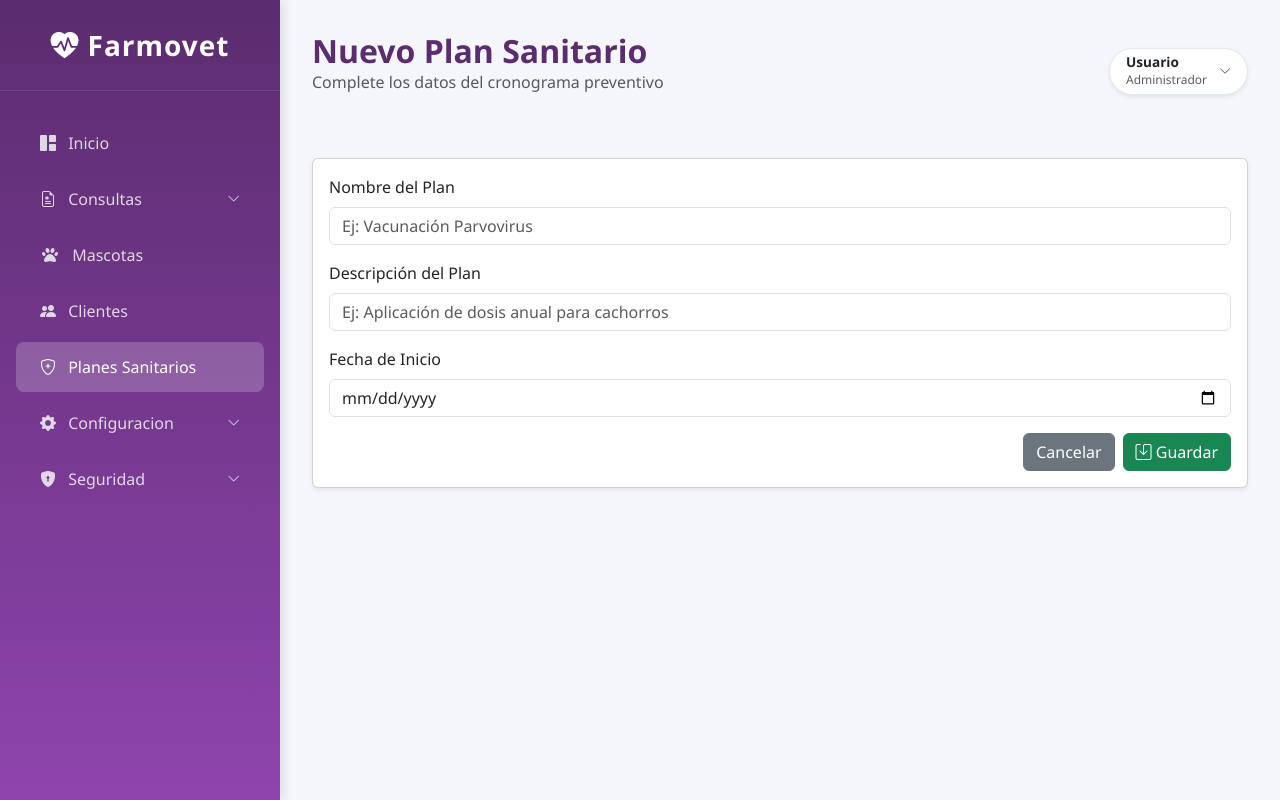
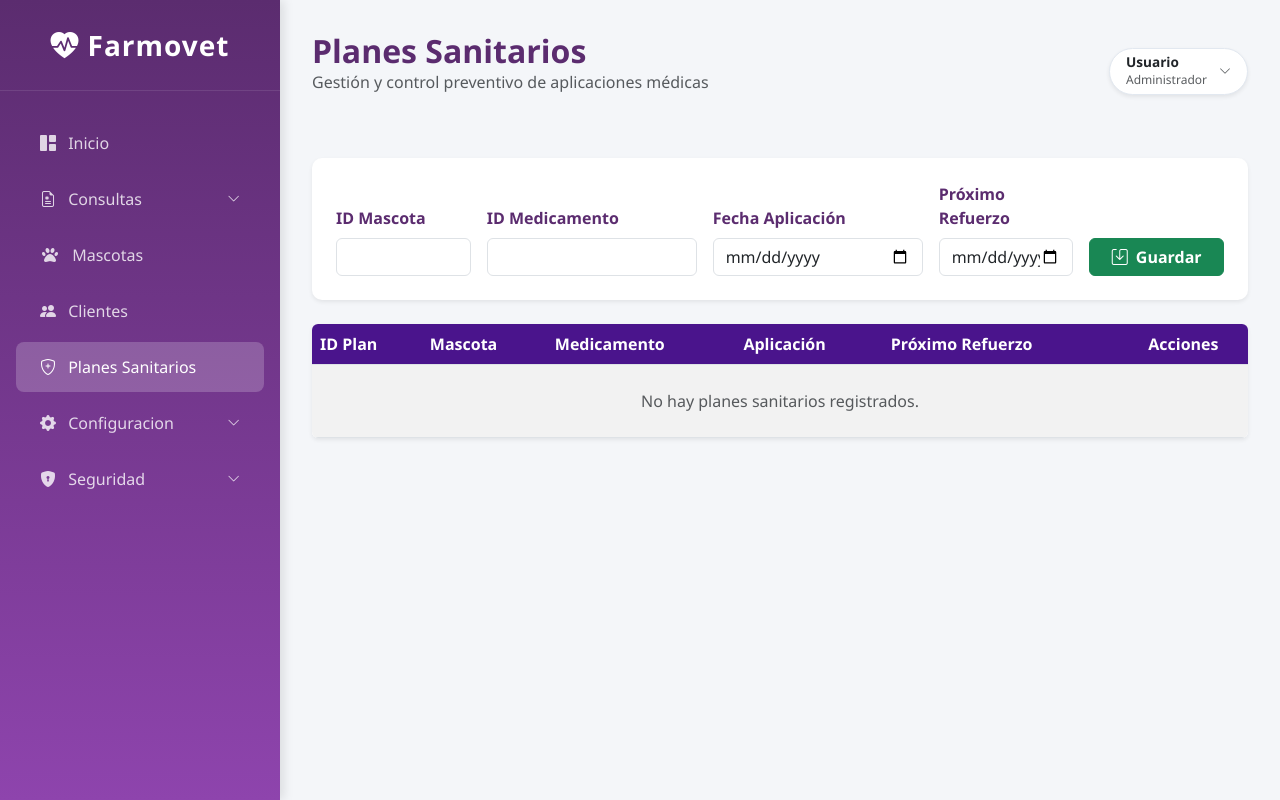
Before and after one commit to GabrielCoronel18/Sistema_Farmovet, a PHP site: page /app/view/Plan_sanitarioView.php in a window 1280 px wide. Run offline with PHP 8.4, Linux system fonts and the light colour scheme; some libraries are stand-ins or nearby versions.

Commit message:
Refactor Plan sanitario view layout and scripts
Nueva vista

```diff
--- a/app/view/Plan_sanitarioView.php
+++ b/app/view/Plan_sanitarioView.php
@@ -3,8 +3,7 @@
 <head>
     <meta charset="utf-8">
     <meta name="viewport" content="width=device-width, initial-scale=1">
-    <title>Farmovet - Plan Sanitario</title>
-    <link href="public/bootstrap-5.3.8-dist/css/bootstrap.min.css" rel="stylesheet">
+    <title>Farmovet - Planes Sanitarios</title>
     <link href="https://cdn.jsdelivr.net/npm/bootstrap@5.3.0/dist/css/bootstrap.min.css" rel="stylesheet">
     <link rel="stylesheet" href="https://cdn.jsdelivr.net/npm/bootstrap-icons@1.11.1/font/bootstrap-icons.css">
     <link rel="stylesheet" href="https://cdnjs.cloudflare.com/ajax/libs/font-awesome/7.0.1/css/all.min.css">
@@ -12,6 +11,7 @@
 </head>
 <body>
 <div class="d-flex">
+
     <nav class="sidebar d-flex flex-column">
         <div class="sidebar-brand">
             <i class="bi bi-heart-pulse-fill me-2"></i>Farmovet
@@ -20,6 +20,7 @@
             <a href="?url=Dashboard" class="nav-link-custom">
                 <div><i class="bi bi-grid-1x2-fill me-2"></i> Inicio</div>
             </a>
+
             <a href="#menuConsultas" data-bs-toggle="collapse" class="nav-link-custom" aria-expanded="false">
                 <div><i class="bi bi-file-earmark-medical me-2"></i> Consultas</div>
                 <i class="bi bi-chevron-down arrow-icon"></i>
@@ -30,15 +31,19 @@
                     <a href="?url=Consulta" class="nav-link-sub">Historial Clinico</a>
                 </div>
             </div>
+
             <a href="?url=Mascota" class="nav-link-custom">
                 <div><i class="fa-solid fa-paw me-2"></i> Mascotas</div>
             </a>
+
             <a href="?url=Cliente" class="nav-link-custom">
                 <div><i class="bi bi-people-fill me-2"></i> Clientes</div>
             </a>
+
             <a href="?url=PlanSanitario" class="nav-link-custom active">
                 <div><i class="bi bi-shield-plus me-2"></i> Planes Sanitarios</div>
             </a>
+
             <a href="#menuConfiguracion" data-bs-toggle="collapse" class="nav-link-custom" aria-expanded="false">
                 <div><i class="bi bi-gear-fill me-2"></i> Configuracion</div>
                 <i class="bi bi-chevron-down arrow-icon"></i>
@@ -53,6 +58,7 @@
                     <a href="?url=Patologia" class="nav-link-sub">Patologias</a>
                 </div>
             </div>
+
             <a href="#menuSeguridad" data-bs-toggle="collapse" class="nav-link-custom" aria-expanded="false">
                 <div><i class="bi bi-shield-lock-fill me-2"></i> Seguridad</div>
                 <i class="bi bi-chevron-down arrow-icon"></i>
@@ -67,11 +73,13 @@
     </nav>
 
     <main class="main-content">
+
         <header class="d-flex justify-content-between align-items-center mb-5">
             <div>
-                <h2 id="titulo-form" class="fw-bold text-purple mb-0">Nuevo Plan Sanitario</h2>
-                <p class="text-muted">Complete los datos del cronograma preventivo</p>
+                <h2 class="fw-bold text-purple mb-0">Planes Sanitarios</h2>
+                <p class="text-muted">Gestión y control preventivo de aplicaciones médicas</p>
             </div>
+
             <div class="dropdown">
                 <button class="btn profile-dropdown-btn d-flex align-items-center gap-2 shadow-sm" type="button" data-bs-toggle="dropdown" aria-expanded="false">
                     <div class="text-start d-none d-sm-block" style="line-height: 1.1;">
@@ -83,99 +91,188 @@
                 <ul class="dropdown-menu dropdown-menu-end shadow-sm border-0 mt-2" style="border-radius: 10px;">
                     <li><a class="dropdown-item py-2" href="?url=Usuario"><i class="bi bi-person me-2 text-purple"></i>Perfil</a></li>
                     <li><hr class="dropdown-divider"></li>
-                    <li><a class="dropdown-item py-2 text-danger" href="Login"><i class="bi bi-box-arrow-right me-2"></i>Cerrar Sesión</a></li>
+                    <li><a class="dropdown-item py-2 text-danger" href="Login"><i class="bi bi-box-arrow-right me-2"></i> Cerrar Sesión</a></li>
                 </ul>
             </div>
         </header>
 
-        <div class="card shadow-sm">
-            <div class="card-body">
-                <form id="form-plan">
-                    <input type="hidden" id="id" name="id" value="">
+        <div class="card shadow-sm border-0 mb-4" style="border-left: 4px solid #7b1fa2; border-radius: 10px;">
+            <div class="card-body p-4">
+                <form id="form-plan-sanitario">
+                    <input type="hidden" name="action_form" id="action_form" value="registrar">
+                    <input type="hidden" name="id_plan" id="id_plan" value="">
 
-                    <div class="mb-3">
-                        <label for="nombre" class="form-label">Nombre del Plan</label>
-                        <input type="text" class="form-control" id="nombre" name="nombre" required placeholder="Ej: Vacunación Parvovirus">
+                    <div class="row g-3 align-items-end">
+                        <div class="col-md-2">
+                            <label class="form-label fw-semibold text-purple" style="color: #4a148c;">ID Mascota</label>
+                            <input type="number" name="id_mascota" id="id_mascota" class="form-control" required>
                         </div>
-
-                    <div class="mb-3">
-                        <label for="descripcion" class="form-label">Descripción del Plan</label>
-                        <input type="text" class="form-control" id="descripcion" name="descripcion" required placeholder="Ej: Aplicación de dosis anual para cachorros">
+                        <div class="col-md-3">
+                            <label class="form-label fw-semibold text-purple" style="color: #4a148c;">ID Medicamento</label>
+                            <input type="number" name="id_medicamento" id="id_medicamento" class="form-control" required>
                         </div>
-
-                    <div class="mb-3">
-                        <label for="fecha_inicio" class="form-label">Fecha de Inicio</label>
-                        <input type="date" class="form-control" id="fecha_inicio" name="fecha_inicio" required>
+                        <div class="col-md-3">
+                            <label class="form-label fw-semibold text-purple" style="color: #4a148c;">Fecha Aplicación</label>
+                            <input type="date" name="fecha_aplicacion" id="fecha_aplicacion" class="form-control" required>
                         </div>
-
-                    <div class="d-flex justify-content-end">
-                        <a href="?url=PlanSanitario" class="btn btn-secondary me-2">Cancelar</a>
-                        <button type="submit" class="btn btn-success" id="btn-submit">
-                            <i class="bi bi-save"></i> Guardar
+                        <div class="col-md-2">
+                            <label class="form-label fw-semibold text-purple" style="color: #4a148c;">Próximo Refuerzo</label>
+                            <input type="date" name="proximo_refuerzo" id="proximo_refuerzo" class="form-control" required>
+                        </div>
+                        <div class="col-md-2">
+                          <button type="submit" id="btn-guardar-plan" class="btn btn-success w-100 fw-semibold">
+    <i class="bi bi-save me-1"></i> Guardar
 </button>
+                            <button type="button" id="btn-cancelar-edicion" class="btn btn-secondary w-100 mt-1 d-none">Cancelar</button>
+                        </div>
                     </div>
                 </form>
             </div>
         </div>
+
+        <div class="table-responsive shadow-sm rounded">
+            <table class="table table-striped align-middle text-nowrap bg-white m-0">
+                <thead>
+                    <tr>
+                        <th class="text-white" style="background-color: #4a148c;">ID Plan</th>
+                        <th class="text-white" style="background-color: #4a148c;">Mascota</th>
+                        <th class="text-white" style="background-color: #4a148c;">Medicamento</th>
+                        <th class="text-white" style="background-color: #4a148c;">Aplicación</th>
+                        <th class="text-white" style="background-color: #4a148c;">Próximo Refuerzo</th>
+                        <th class="text-white text-center" style="background-color: #4a148c;">Acciones</th>
+                    </tr>
+                </thead>
+                <tbody id="tabla-planes-sanitarios">
+                    </tbody>
+            </table>
+        </div>
     </main>
 </div>
-<script src="public/bootstrap-5.3.8-dist/js/bootstrap.bundle.min.js"></script>
+
 <script src="https://cdn.jsdelivr.net/npm/bootstrap@5.3.0/dist/js/bootstrap.bundle.min.js"></script>
 <script src="https://cdn.jsdelivr.net/npm/sweetalert2@11"></script>
+
 <script>
+    let registrosLocales = [];
+
+    // Esta función usa el parámetro correcto de la URL para pedir los datos mediante Fetch
+    function cargarPlanesSanitarios() {
         const urlParams = new URLSearchParams(window.location.search);
-    const accion = urlParams.get('accion') || 'crear';
-    const id = urlParams.get('id');
+        const moduloUrl = urlParams.get('url') || 'PlanSanitario';
 
-    // Modo Edición: Carga de datos atómicos por método POST
-    if (accion === 'editar' && id) {
-        document.getElementById('titulo-form').textContent = 'Editar Plan Sanitario';
-        document.getElementById('btn-submit').innerHTML = '<i class="bi bi-save"></i> Actualizar';
+        const formData = new FormData();
+        formData.append('obtener', '1');
 
-        const fd = new FormData();
-        fd.append('obtenerPlan', '1');
-        fd.append('id', id);
+        fetch(`?url=${moduloUrl}`, { method: 'POST', body: formData })
+        .then(res => res.json())
+        .then(data => {
+            const tbody = document.getElementById('tabla-planes-sanitarios');
+            tbody.innerHTML = '';
+            registrosLocales = data.resultados;
 
-        fetch('?url=PlanSanitario', { method: 'POST', body: fd })
+            if (!registrosLocales || registrosLocales.length === 0) {
+                tbody.innerHTML = '<tr><td colspan="6" class="text-center text-muted py-4">No hay planes sanitarios registrados en el sistema.</td></tr>';
+            } else {
+                registrosLocales.forEach(p => {
+                    const fila = `
+                        <tr class="table-light">
+                            <td><strong>#${p.id_plan}</strong></td>
+                            <td>${p.nombre_mascota || 'Mascota'} <span class="text-muted small">(ID: ${p.id_mascota})</span></td>
+                            <td>${p.nombre_medicamento || 'Medicamento'} <span class="text-muted small">(ID: ${p.id_medicamento})</span></td>
+                            <td>${p.fecha_aplicacion}</td>
+                            <td class="fw-bold" style="color: #7b1fa2;">${p.proximo_refuerzo}</td>
+                            <td class="text-center">
+                                <button class="btn btn-sm btn-success me-1" onclick="prepararEdicion(${p.id_plan})"><i class="bi bi-pencil-square"></i> Editar</button>
+                                <button class="btn btn-sm btn-danger" onclick="eliminarRegistro(${p.id_plan})"><i class="bi bi-trash"></i> Eliminar</button>
+                            </td>
+                        </tr>`;
+                    tbody.insertAdjacentHTML('beforeend', fila);
+                });
+            }
+        }).catch(err => {
+            console.error("Error:", err);
+            document.getElementById('tabla-planes-sanitarios').innerHTML = '<tr><td colspan="6" class="text-center text-muted py-4">No hay planes sanitarios registrados.</td></tr>';
+        });
+    }
+
+    // Interceptar el envío del formulario para procesar de forma asíncrona
+    document.getElementById('form-plan-sanitario').addEventListener('submit', function(e) {
+        e.preventDefault();
+        const urlParams = new URLSearchParams(window.location.search);
+        const moduloUrl = urlParams.get('url') || 'PlanSanitario';
+        const formData = new FormData(this);
+
+        fetch(`?url=${moduloUrl}`, { method: 'POST', body: formData })
         .then(res => res.json())
         .then(data => {
             if (data.status === 'success') {
-                    document.getElementById('id').value = data.resultado.id_plan;
-                    document.getElementById('nombre').value = data.resultado.nombre_plan;
-                    document.getElementById('descripcion').value = data.resultado.descripcion;
-                    document.getElementById('fecha_inicio').value = data.resultado.fecha_inicio;
+                Swal.fire({ icon: 'success', title: '¡Guardado!', text: 'El registro se procesó con éxito.', confirmButtonColor: '#7b1fa2' });
+                resetearFormulario();
+                cargarPlanesSanitarios();
             } else {
-                    Swal.fire('Error', 'No se encontró el plan sanitario', 'error')
-                        .then(() => window.location.href = '?url=PlanSanitario');
+                Swal.fire({ icon: 'error', title: 'Error', text: 'Ocurrió un problema en la base de datos.' });
+            }
+        });
+    });
+
+    function prepararEdicion(id) {
+        const registro = registrosLocales.find(r => r.id_plan == id);
+        if (registro) {
+            document.getElementById('action_form').value = 'actualizar';
+            document.getElementById('id_plan').value = registro.id_plan;
+            document.getElementById('id_mascota').value = registro.id_mascota;
+            document.getElementById('id_medicamento').value = registro.id_medicamento;
+            document.getElementById('fecha_aplicacion').value = registro.fecha_aplicacion;
+            document.getElementById('proximo_refuerzo').value = registro.proximo_refuerzo;
+
+            document.getElementById('btn-guardar-plan').innerHTML = '<i class="bi bi-arrow-clockwise"></i> Actualizar';
+            document.getElementById('btn-cancelar-edicion').classList.remove('d-none');
+        }
+    }
+
+    function eliminarRegistro(id) {
+        const urlParams = new URLSearchParams(window.location.search);
+        const moduloUrl = urlParams.get('url') || 'PlanSanitario';
+
+        Swal.fire({
+            title: "¿Seguro que deseas eliminar?",
+            text: "El registro cambiará su estado a inactivo.",
+            icon: "warning",
+            showCancelButton: true,
+            confirmButtonColor: "#7b1fa2",
+            cancelButtonColor: "#d33",
+            confirmButtonText: "Sí, eliminar",
+            cancelButtonText: "Cancelar"
+        }).then((result) => {
+            if (result.isConfirmed) {
+                const formData = new FormData();
+                formData.append('eliminar', '1');
+                formData.append('id_plan', id);
+
+                fetch(`?url=${moduloUrl}`, { method: 'POST', body: formData })
+                .then(res => res.json())
+                .then(data => {
+                    if (data.status === 'success') {
+                        Swal.fire({ icon: 'success', title: 'Eliminado', text: 'Registro dado de baja.', confirmButtonColor: '#7b1fa2' });
+                        cargarPlanesSanitarios();
+                    }
+                });
             }
         });
     }
 
-    // Manejador del envío del Formulario
-    document.getElementById('form-plan').addEventListener('submit', function(e) {
-        e.preventDefault();
-        const formData = new FormData(this);
-        if (accion === 'editar') {
-            formData.append('actualizar', '1');
-        } else {
-            formData.append('agregar', '1');
+    function resetearFormulario() {
+        document.getElementById('form-plan-sanitario').reset();
+        document.getElementById('action_form').value = 'registrar';
+        document.getElementById('id_plan').value = '';
+        document.getElementById('btn-guardar-plan').innerHTML = '<i class="bi bi-save me-1"></i> Guardar';
+        document.getElementById('btn-cancelar-edicion').classList.add('d-none');
     }
 
-        fetch('?url=PlanSanitario', { method: 'POST', body: formData })
-            .then(res => res.json())
-            .then(data => {
-                if (data.status === 'success') {
-                    Swal.fire({
-                        icon: 'success',
-                        title: accion === 'crear' ? '¡Plan sanitario creado!' : '¡Plan sanitario actualizado!',
-                        timer: 2000,
-                        showConfirmButton: false
-                    }).then(() => window.location.href = '?url=PlanSanitario');
-                } else {
-                    Swal.fire('Error', data.mensaje || 'Operación fallida', 'error');
-                }
-            });
-    });
+    document.getElementById('btn-cancelar-edicion').addEventListener('click', resetearFormulario);
+
+    // Arrancar la carga de datos al abrir la página
+    cargarPlanesSanitarios();
 </script>
 </body>
 </html>
```
Lines whose indentation alone changed are shown as unchanged.
